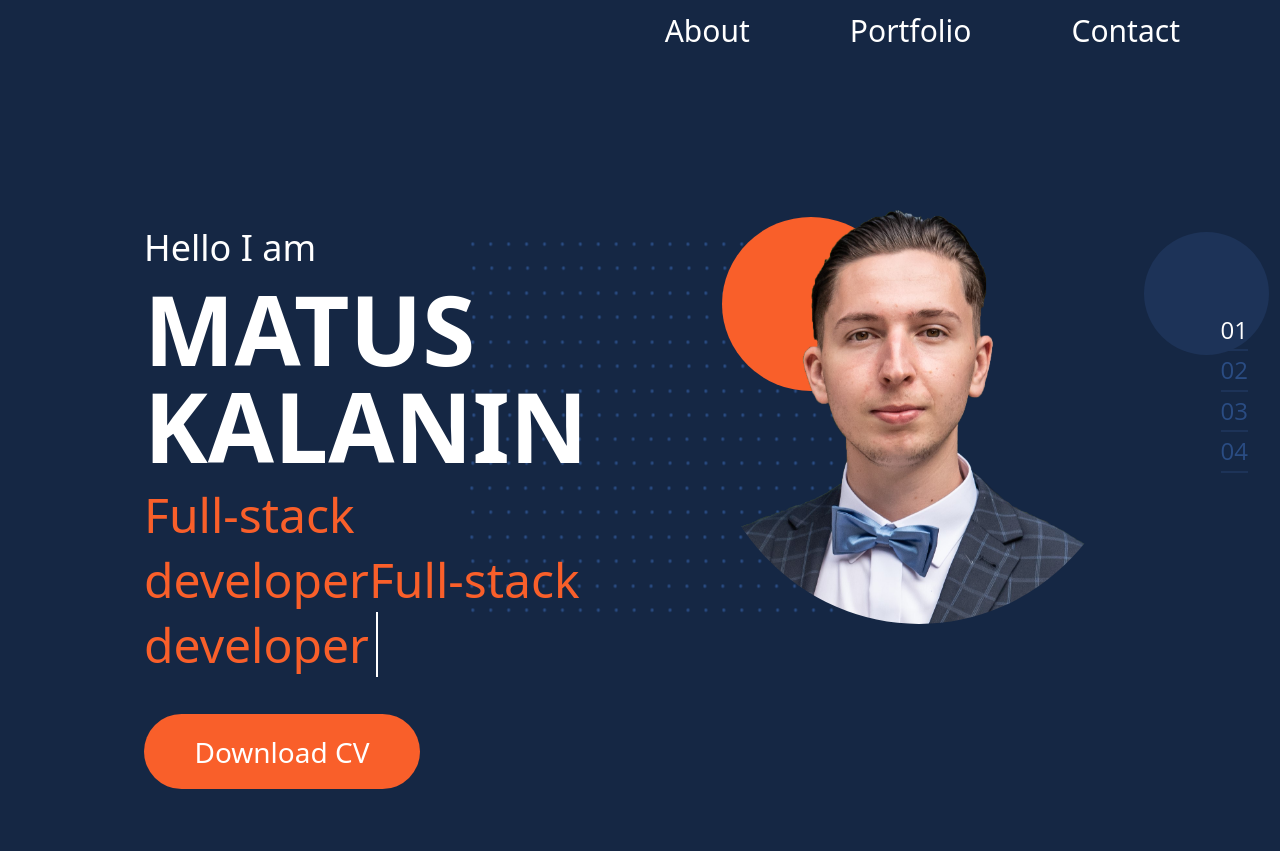
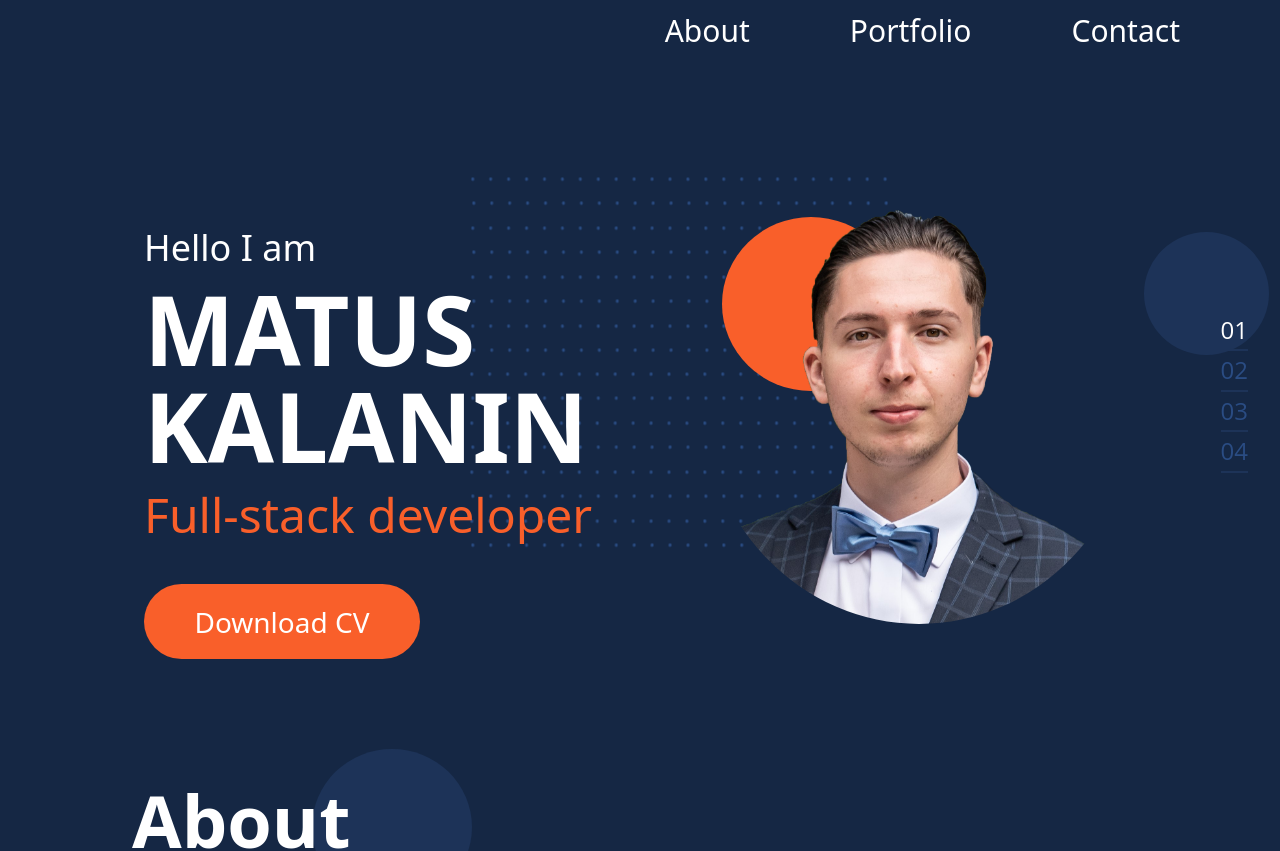
Before and after one commit to LvMatt/Portfolio2021, a React (Create React App) app: page / in a window 1280 px wide. Shown: the top 851 px of the page. Built offline with nearby package versions, Linux system fonts and the light colour scheme.

Commit message:
remove script

```diff
--- a/src/Pages/HomePage/HomePage.js
+++ b/src/Pages/HomePage/HomePage.js
@@ -11,7 +11,7 @@ import CV from '../../img/MatusKalanin_CV.pdf';
 import Pagination from '../../Components/Pagination/Pagination';
 import BackgroundImage from '../../img/background_picture.png'
 const HomePage = (props) => {
-    useEffect(() => {
+   /*  useEffect(() => {
         const words = ['Back-end developer', 'C# developer', 'Front-end developer', 'Full-stack developer', ]
         let count = 0;
         let index = 0;
@@ -34,7 +34,7 @@ const HomePage = (props) => {
         setTimeout(writing, 200)
         }())
 
-      });
+      }); */
 
     return (
     <div className={style.Wrapper}>
--- a/src/Pages/HomePage/HomePage.module.scss
+++ b/src/Pages/HomePage/HomePage.module.scss
@@ -1,11 +1,11 @@
 @import "../../util/colors.scss" ;
 
-.WorkText::before{
+/* .WorkText::before{
     content: 'Full-stack developer';
     animation: text infinite 8s;
     transition-timing-function: ease;
     animation-timing-function: ease;
-}
+} */
 
 /* @keyframes text {
     from {left: 0px;}
@@ -103,7 +103,7 @@
 
             }
 
-            .IntroWorkPosition:after {
+        /*     .IntroWorkPosition:after {
                 position:relative;
                 content:'';
                 width:1px;
@@ -112,7 +112,7 @@
                 height:5%;
                 transition: all 1s;
                 animation: pulse 400ms infinite ease;
-              }
+              } */
 
         }
         .ProfilePictureSection{
```
